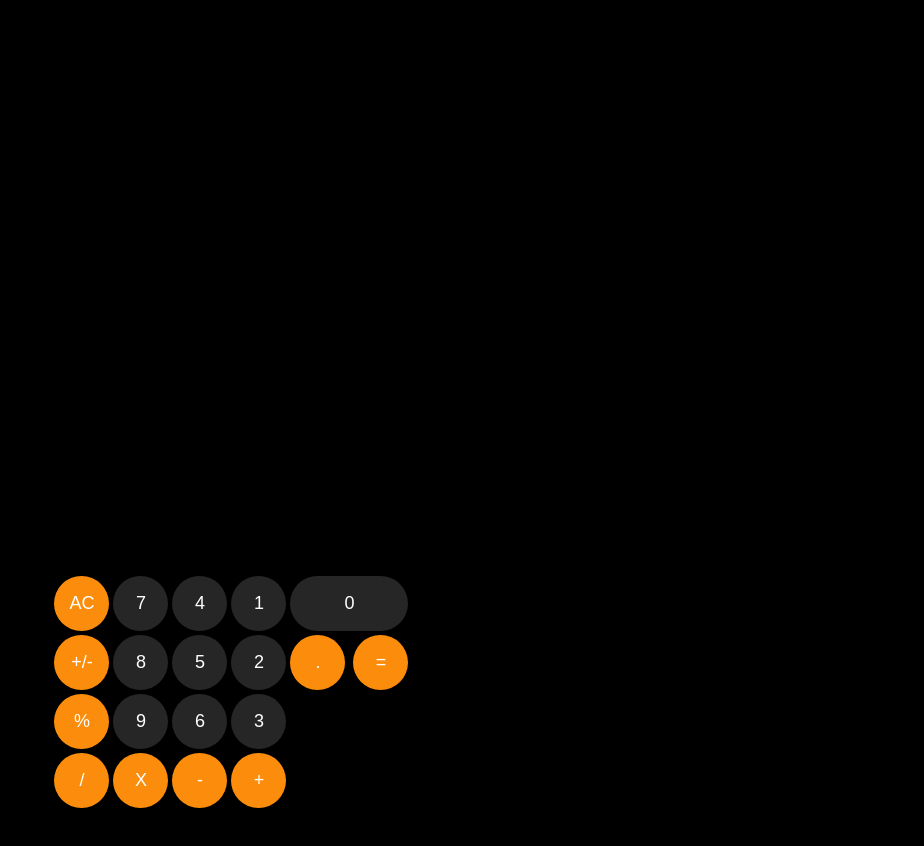
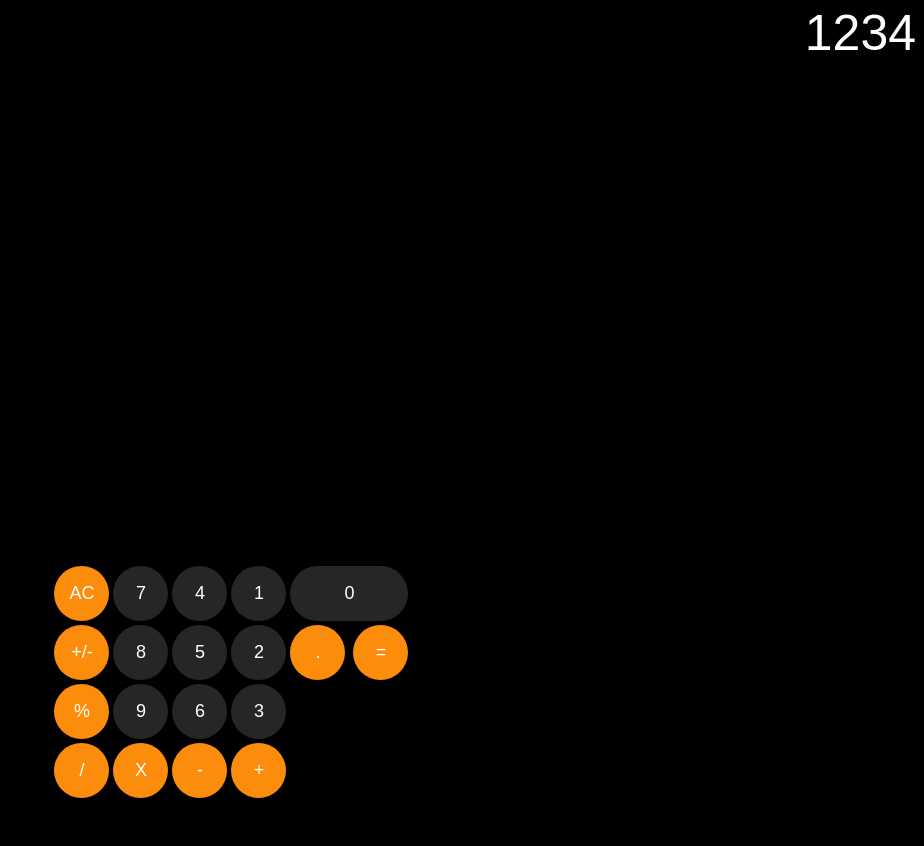
Before and after one commit to josrec1998/calculator, a plain HTML site: page index.html in a window 1280 px wide. Shown: the top 846 px of the page, without its empty margins (356-1280 px from the left). Drawn offline with Linux system fonts and the light colour scheme.

Commit message:
changed result display

```diff
--- a/calc.css
+++ b/calc.css
@@ -14,7 +14,7 @@ height: 50px;
 margin-bottom:10px;
 }
 
-.topset .result {
+.topset.result {
     color: white;
     font-family: Arial, Helvetica, sans-serif;
     font-size: 50px;
--- a/index.html
+++ b/index.html
@@ -8,7 +8,7 @@
     <link rel="stylesheet" href="calc.css" />
   </head>
   <body>
-    <div class="topset"> <p id="result">1234</p></div>
+    <div id="disp" class="topset result">1234</div>
 
 
     <section>
```
